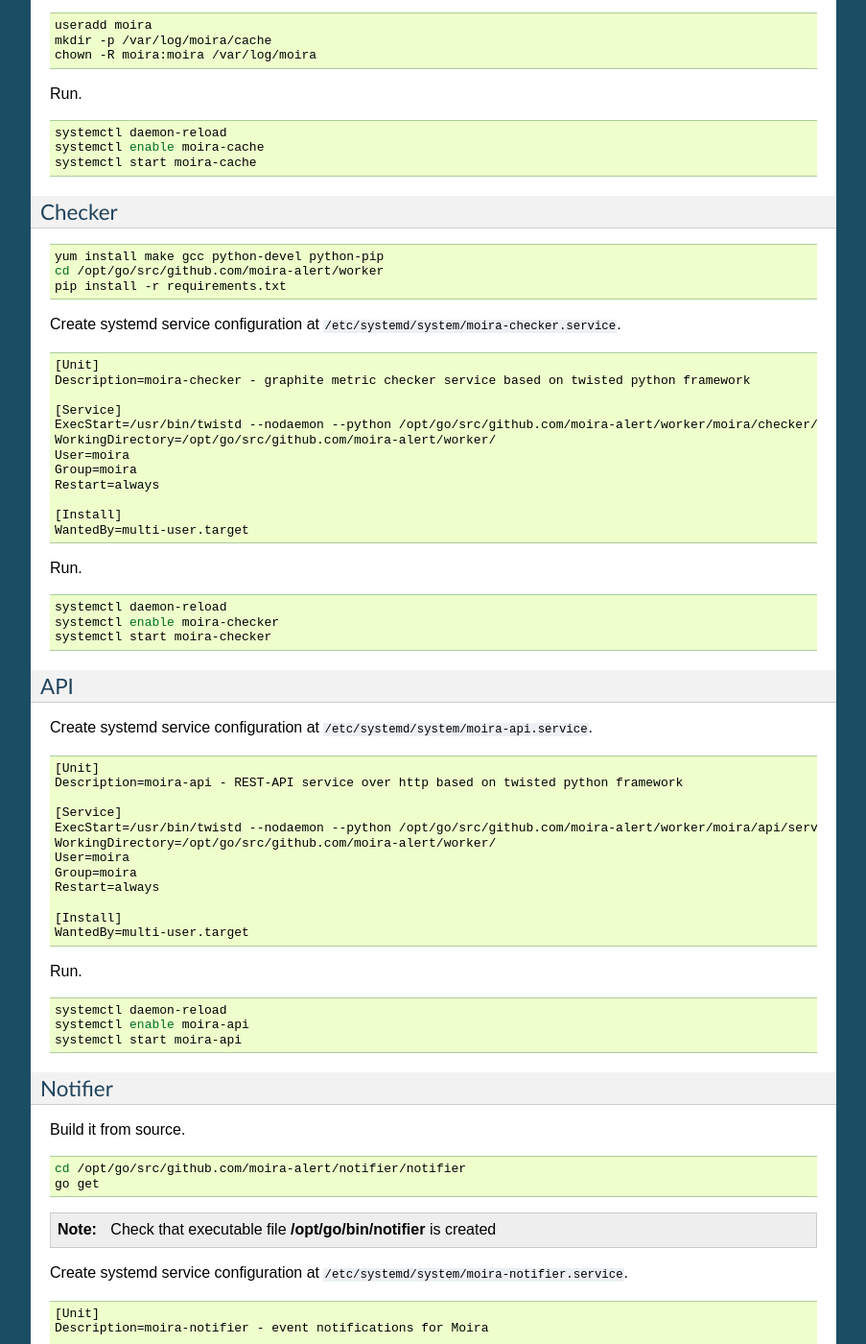
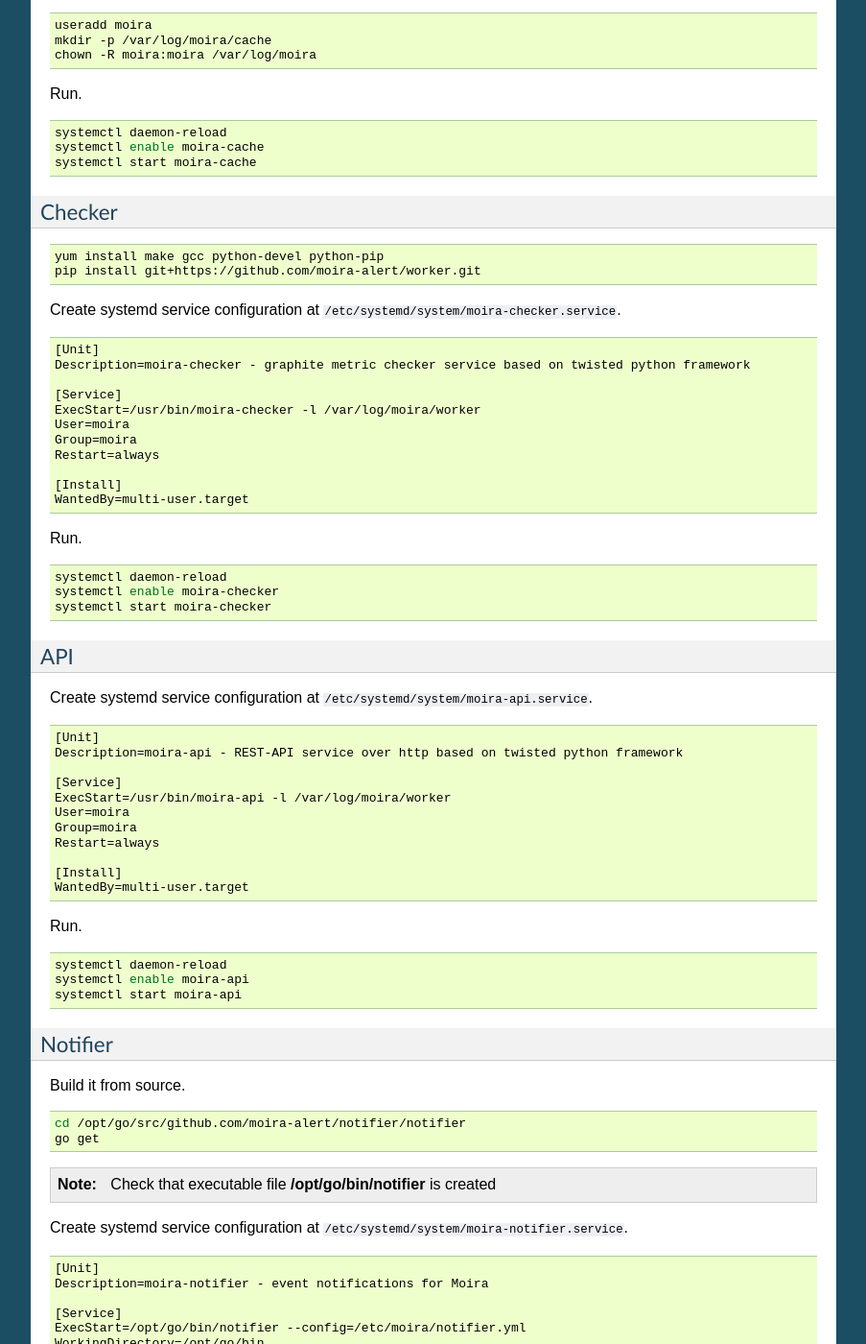
Before and after one commit to moira-alert/doc, a Sphinx documentation site: the page built from source/install.rst, in a window 1280 px wide and 1400 px high, scrolled down 1645 px. Shown: the whole window at 96% size, without its empty margins (198-1101 px from the left). Built offline with Sphinx 7.4.7, drawn with Linux system fonts in a browser that asks for light colours; some of the changed text lies outside the part shown.

Commit message:
Change worker documentation

```diff
--- a/source/conf.py
+++ b/source/conf.py
@@ -65,9 +65,9 @@ author = u'SKB Kontur'
 # built documents.
 #
 # The short X.Y version.
-version = '0.1'
+version = '1.0'
 # The full version, including alpha/beta/rc tags.
-release = '0.1'
+release = '1.0'
 
 # The language for content autogenerated by Sphinx. Refer to documentation
 # for a list of supported languages.
--- a/source/install.rst
+++ b/source/install.rst
@@ -124,8 +124,7 @@ Checker
 .. code-block:: bash
 
    yum install make gcc python-devel python-pip
-   cd /opt/go/src/github.com/moira-alert/worker
-   pip install -r requirements.txt
+   pip install git+https://github.com/moira-alert/worker.git
 
 Create systemd service configuration at ``/etc/systemd/system/moira-checker.service``.
 
@@ -135,8 +134,7 @@ Create systemd service configuration at ``/etc/systemd/system/moira-checker.serv
    Description=moira-checker - graphite metric checker service based on twisted python framework
 
    [Service]
-   ExecStart=/usr/bin/twistd --nodaemon --python /opt/go/src/github.com/moira-alert/worker/moira/checker/server.py --pidfile=  --logger moira.logs.checker -r epoll
-   WorkingDirectory=/opt/go/src/github.com/moira-alert/worker/
+   ExecStart=/usr/bin/moira-checker -l /var/log/moira/worker
    User=moira
    Group=moira
    Restart=always
@@ -164,8 +162,7 @@ Create systemd service configuration at ``/etc/systemd/system/moira-api.service`
    Description=moira-api - REST-API service over http based on twisted python framework
 
    [Service]
-   ExecStart=/usr/bin/twistd --nodaemon --python /opt/go/src/github.com/moira-alert/worker/moira/api/server.py --pidfile=  --logger moira.logs.api -r epoll
-   WorkingDirectory=/opt/go/src/github.com/moira-alert/worker/
+   ExecStart=/usr/bin/moira-api -l /var/log/moira/worker
    User=moira
    Group=moira
    Restart=always
```
Also changed, not shown: source/development/worker.rst (+4 -7 lines).
